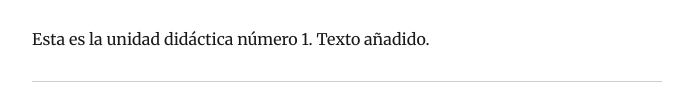
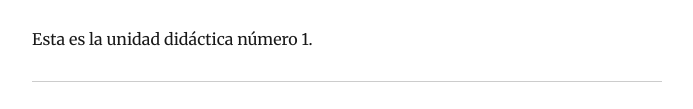
Before and after one commit to dalareo/lapizpapel-gatsby, a Gatsby site: page /units/unit-1/ in a window 1280 px wide. Shown: the part 198-307 px from the top of the page, without its empty margins (293-986 px from the left). Built offline with nearby package versions, Linux system fonts and the light colour scheme; Gatsby itself is replaced by a stand-in of ours; some packages are replaced by stand-ins of ours; no server answers; what auth0-js would draw is missing.

Commit message:
restore hot changes

```diff
--- a/content/units/unit-1.md
+++ b/content/units/unit-1.md
@@ -4,4 +4,3 @@ date: 2019-03-17T19:31:20.591Z
 thumbnail:
 ---
 Esta es la unidad didáctica número 1.
-Texto añadido.
```
